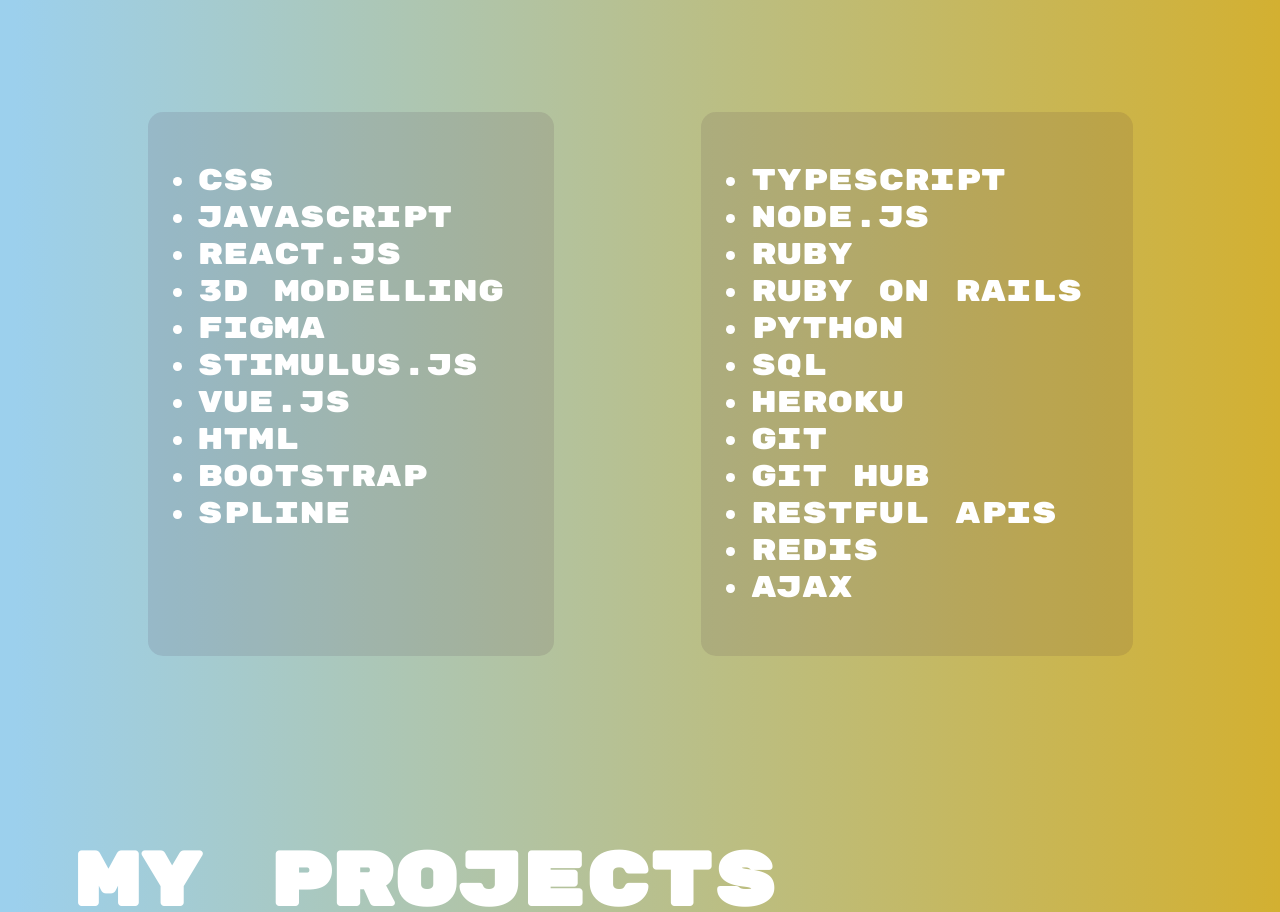
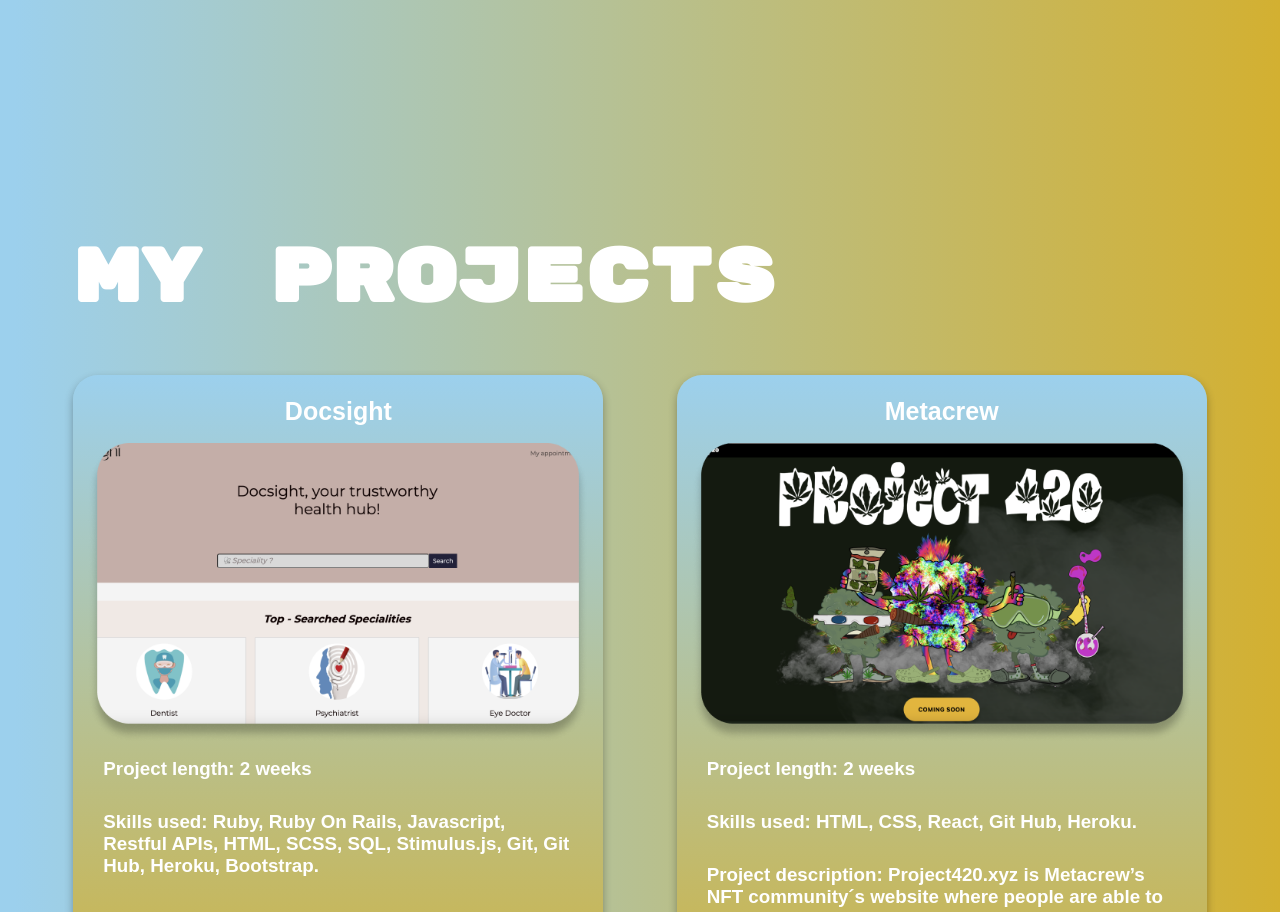
Before and after one commit to marcosamselem/Portfolio, a React (Create React App) app: page /about in a window 1280 px wide. Shown: the part 1379-2291 px from the top of the page. Built offline with nearby package versions, Linux system fonts and the light colour scheme; a web font is replaced by a local one.

Commit message:
implemented onclicks to front end nd backend

```diff
--- a/src/components/Skills.js
+++ b/src/components/Skills.js
@@ -1,29 +1,39 @@
-import React from "react"
+import React, { useState } from "react"
 
 const Skills = () => {
+  const [hide, setHide] = useState(false);
+  const handleToggleList = () => {
+    setHide(prevState => !prevState);
+  };
+
+  const [show, setShow] = useState(false);
+  const handleBackendList = () => {
+    setShow(prevState => !prevState);
+  }
+
   return(
     <main>
       <h1 className="skills-title">My Skills</h1>
       <div className="flex-d">
-        <p className="front-end">Front-end</p>
-        <p className="back-end">Back-end</p>
+        <p onClick={handleToggleList} className="front-end">Front-end</p>
+        <p onClick={handleBackendList} className="back-end">Back-end</p>
       </div>
       <div className="flex-lists">
-          <ul className="front-list">
+            {hide && <ul className="front-list">
             <li>css</li>
             <li>javascript</li>
-            <li>react.js</li>
+            <li>react</li>
             <li>3d modelling</li>
             <li>figma</li>
-            <li>stimulus.js</li>
-            <li>Vue.js</li>
+            <li>stimulus</li>
+            <li>Vue</li>
             <li>html</li>
             <li>bootstrap</li>
             <li>spline</li>
-          </ul>
-          <ul className="back-list">
+          </ul>}
+          {show && <ul className="back-list">
             <li>Typescript</li>
-            <li>Node.js</li>
+            <li>Node</li>
             <li>Ruby</li>
             <li>Ruby on Rails</li>
             <li>Python</li>
@@ -34,7 +44,7 @@
             <li>Restful APIs</li>
             <li>Redis</li>
             <li>Ajax</li>
-          </ul>
+          </ul>}
         </div>
     </main>
   )
```
